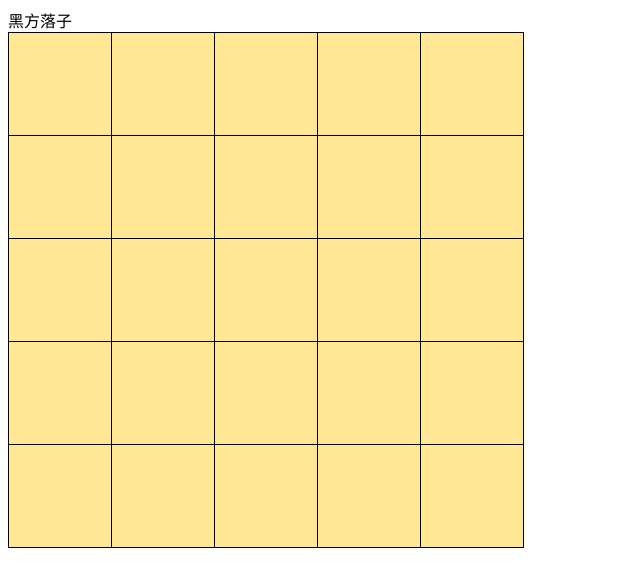
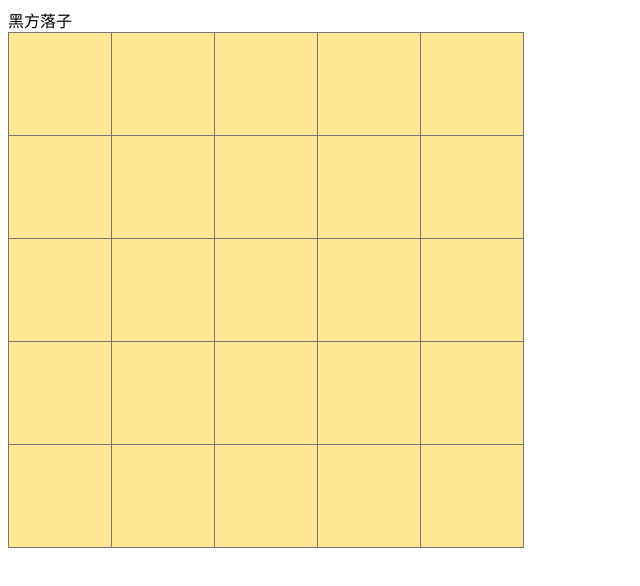
Before and after one commit to hrwangcn/dagun, a plain HTML site: page dagun.html in a window 1280 px wide. Shown: the whole page, without its empty margins (0-640 px from the left). Drawn offline with Linux system fonts and the light colour scheme.

Commit message:
更新了单元格样式

```diff
--- a/style.css
+++ b/style.css
@@ -4,7 +4,7 @@ table{
 td {
     width:100px;
     height:100px;
-    border: 1px solid #000000;
+    border: 1px solid #767676;
     background-color: #FFE793;
 }
 .black {
```
